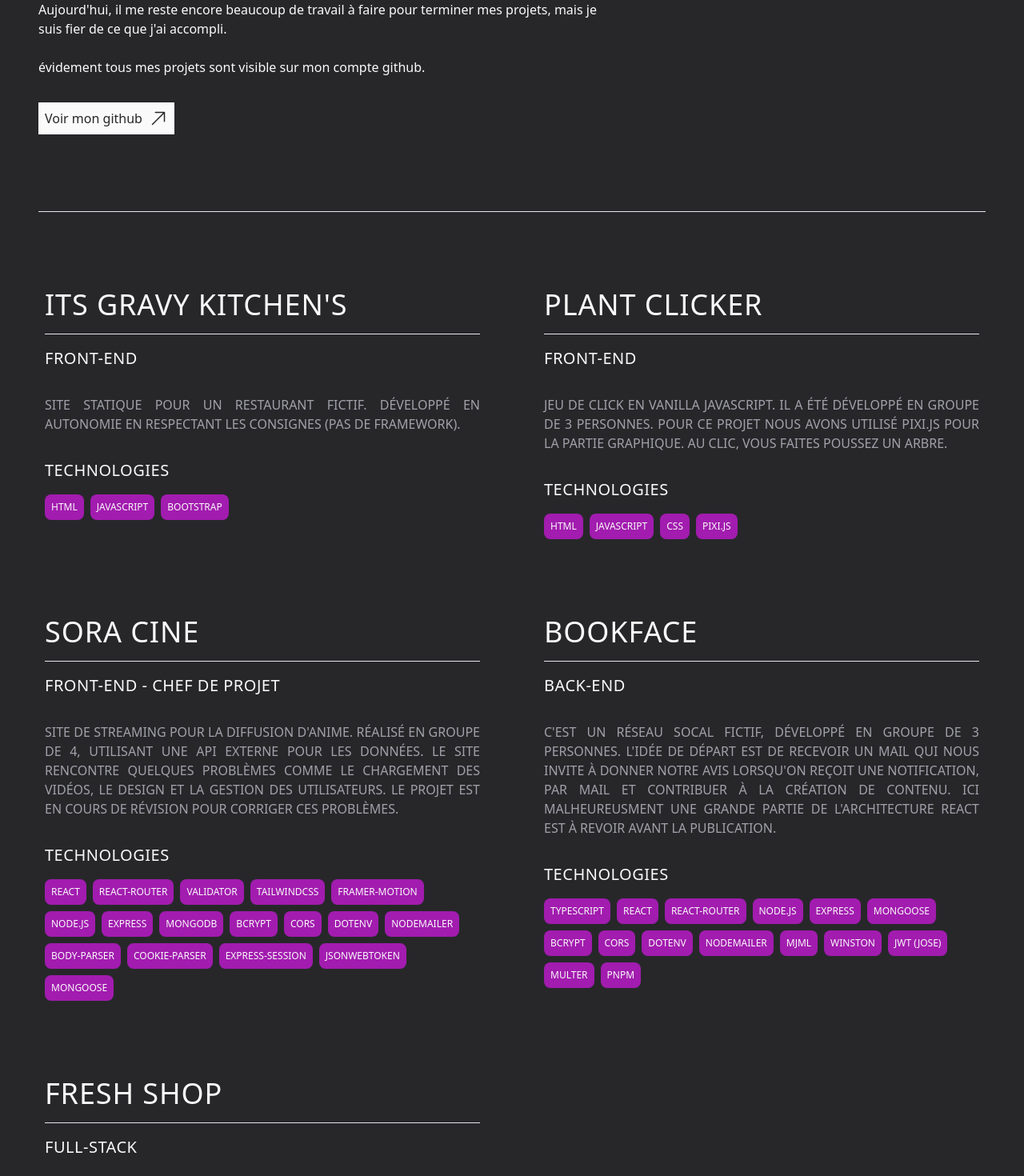
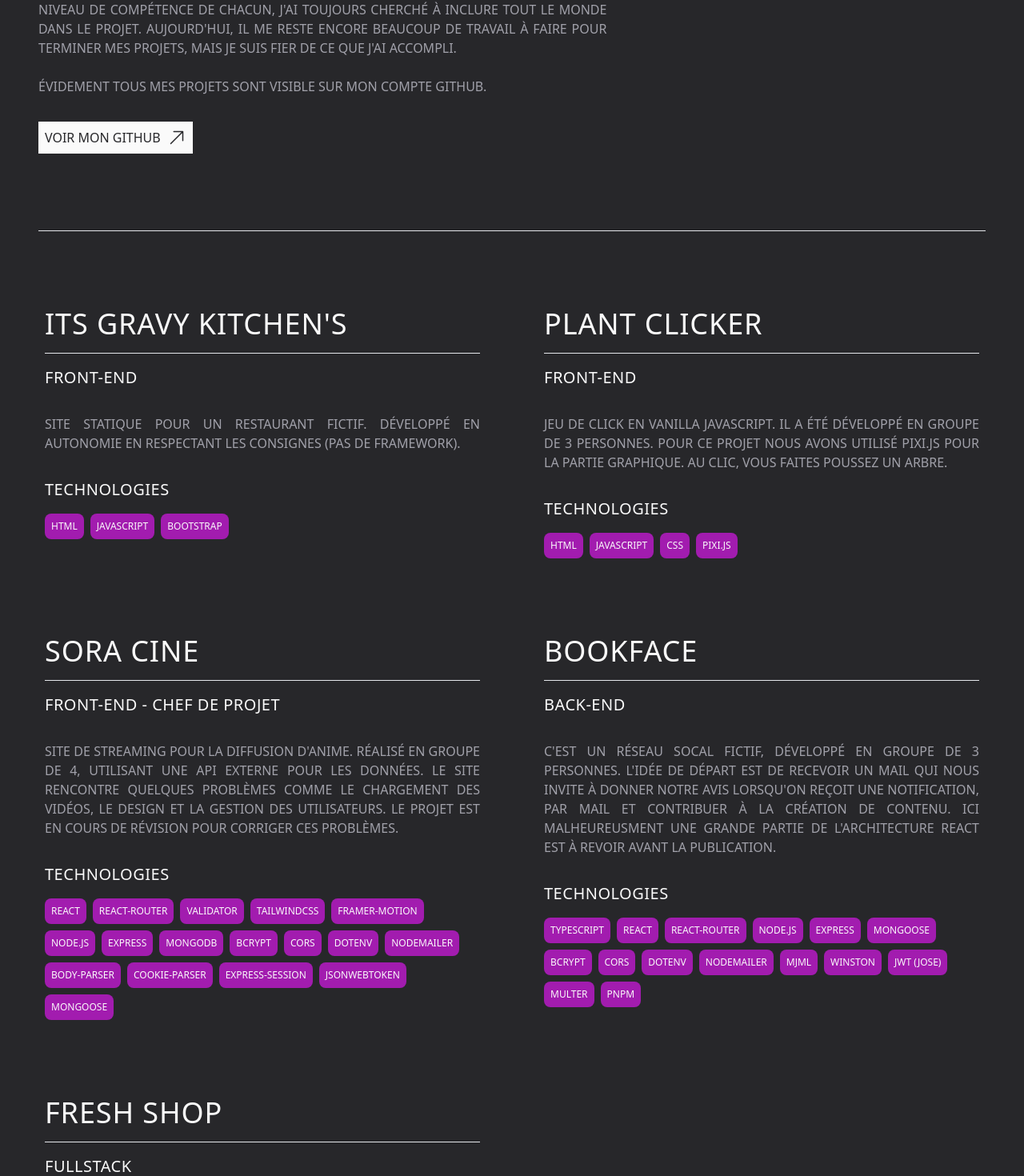
Before and after one commit to matthieuGravy/portfolio, a React (Vite) app: page /project/projects in a window 1280 px wide. Shown: the part 456-1926 px from the top of the page at 80% size. Built offline with nearby package versions, Linux system fonts and the light colour scheme.

Commit message:
ajustement

```diff
--- a/src/components/blocs/Topnav.tsx
+++ b/src/components/blocs/Topnav.tsx
@@ -40,7 +40,7 @@ const Topnav = () => {
 
   useMotionValueEvent(scrollY, "change", (latest: number) => {
     const previous = scrollY.getPrevious();
-    if (latest > previous && latest > 100) {
+    if (latest > previous && latest > 50) {
       setIsHidden(true);
     } else {
       setIsHidden(false);
--- a/src/pages/Projectpage/ProjetAllPage/ProjetAllPage.tsx
+++ b/src/pages/Projectpage/ProjetAllPage/ProjetAllPage.tsx
@@ -1,5 +1,6 @@
 import { PorjectCard } from "../../../components/blocs/Project";
 import Heading from "../../../components/blocs/Heading";
+import Paragraphe from "../../../components/blocs/Paragraphe";
 import AboutProject from "../../../components/fr/AboutProject";
 import Article from "../../../components/blocs/Article";
 import { ButtonextTwo } from "../../../components/blocs/Buttons";
@@ -85,7 +86,7 @@ const ProjetAllPage = () => {
       id: "5",
       src: "https://via.placeholder.com/150",
       name: "Fresh shop",
-      role: "full-stack",
+      role: "fullstack",
       description:
         "Site de vente de produit pour une entreprise fictive. Le projet est en fin de construction sur les fonctionalités : filtre, panier. L'authentification est déjà mise en place de manière dynamique.",
       tech: [
@@ -124,12 +125,14 @@ const ProjetAllPage = () => {
           />
         }
         children2={
-          <article>
+          <Paragraphe
+            className="text-justify"
+            children={
               <>
                 <AboutProject />
-              <figure className="pt-8 flex">
+                <span className="pt-8 flex">
                   <ButtonextTwo
-                  link="https://github.com/matthieuGravy/"
+                    link="https://github.com/matthieuGravy"
                     title="lien github"
                     content={
                       <>
@@ -139,9 +142,10 @@ const ProjetAllPage = () => {
                     }
                     className="px-2"
                   />
-              </figure>
+                </span>
               </>
-          </article>
+            }
+          />
         }
       />
 
```
Lines whose indentation alone changed are shown as unchanged.
